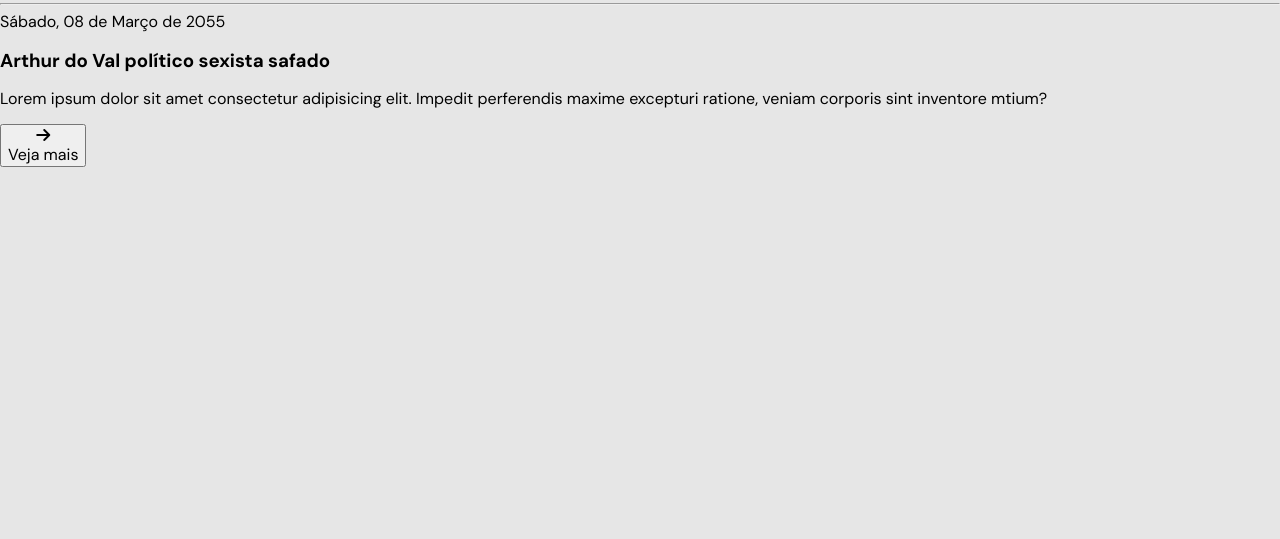
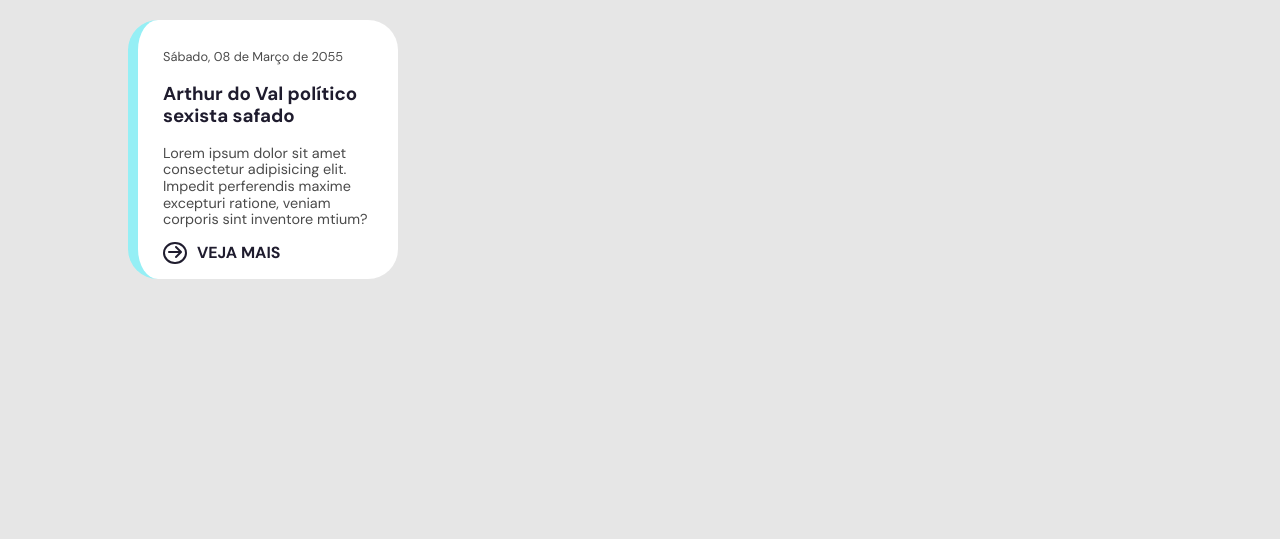
Before and after one commit to rogertraining/NewsFindMe, a plain HTML site: page src/interfaces/dashboard/dashboard.html in a window 1280 px wide. Shown: the part 261-800 px from the top of the page. Drawn offline with Linux system fonts and the light colour scheme.

Commit message:
news card section

```diff
--- a/src/interfaces/dashboard/dashboard.css
+++ b/src/interfaces/dashboard/dashboard.css
@@ -12,6 +12,65 @@
     --font-family: 'DM Sans', sans-serif;
 }
 
+/* News card */
+.grid-cards{
+    display: flex;
+    gap: 25px;
+}
+
+.news-card{
+    background-color: #fff;
+    padding: 30px 10px 15px 25px;
+    border-radius: 30px;
+    width: 225px;
+    border-left: 10px solid #95EFF5;
+}
+
+.news-card > .date{
+    font-size: 0.8rem;
+    color: var(--color-secondary-29);
+}
+
+.news-card > .title{
+    color: var(--color-main);
+}
+
+.news-card > .description{
+    font-size: 0.9rem;
+    color: var(--color-secondary-29);
+}
+
+.seemore-button{
+    all: unset;
+    display: flex;
+    align-items: center;
+    gap: 10px;
+    cursor: pointer;
+    color: var(--color-main);
+    font-weight: bold;
+}
+
+.seemore-button > .circle{
+    border: 2px solid var(--color-main);
+    border-radius: 50%;
+    padding: 0 3px;
+}
+
+.seemore-button > .text{
+    text-transform: uppercase;
+}
+
+/* News Header */
+.grid-news > .header{
+    color: var(--color-main);
+    margin-bottom: 10px;
+}
+
+.grid-news > .divider{
+    border-top: 1px solid var(--color-secondary);
+    margin-bottom: 25px;
+}
+
 /* Filter */
 .filter-button{
     all: unset;
@@ -23,18 +82,8 @@
     cursor: pointer;
 }
 
-.filter-button > .icon{
-
-}
-
-.filter-button > .icon{
-
-}
-
 /* Navigation */
 .navigation-wrapper{
-    width: 80%;
-    margin: 0 auto;
     display: flex;
     color: var(--font-color);
     justify-content: space-between;
@@ -87,8 +136,6 @@
 }
 
 .grid-filter{
-    width: 80%;
-    margin: 0 auto;
     display: flex;
     align-items: center;
     height: 150px;
@@ -97,3 +144,10 @@
 .grid-news{
     height: 100%;
 }
+
+.grid-news,
+.grid-filter,
+.navigation-wrapper{
+    width: 80%;
+    margin: 0 auto;
+}
--- a/src/interfaces/dashboard/dashboard.html
+++ b/src/interfaces/dashboard/dashboard.html
@@ -41,7 +41,7 @@
                     <div class="news-card">
                         <div class="date">Sábado, 08 de Março de 2055</div>
                         <h3 class="title">Arthur do Val político sexista safado</h3>
-                        <p class="descrption">Lorem ipsum dolor sit amet consectetur adipisicing elit. Impedit perferendis maxime excepturi ratione, veniam corporis sint inventore mtium?</p>
+                        <p class="description">Lorem ipsum dolor sit amet consectetur adipisicing elit. Impedit perferendis maxime excepturi ratione, veniam corporis sint inventore mtium?</p>
                         <button class="seemore-button">
                             <div class="circle">
                                 <i class="icon fa-solid fa-arrow-right"></i>
@@ -49,6 +49,7 @@
                             <span class="text">Veja mais</span>
                         </button>
                     </div>
+
                 </div>
             </section>
         </main>
```
